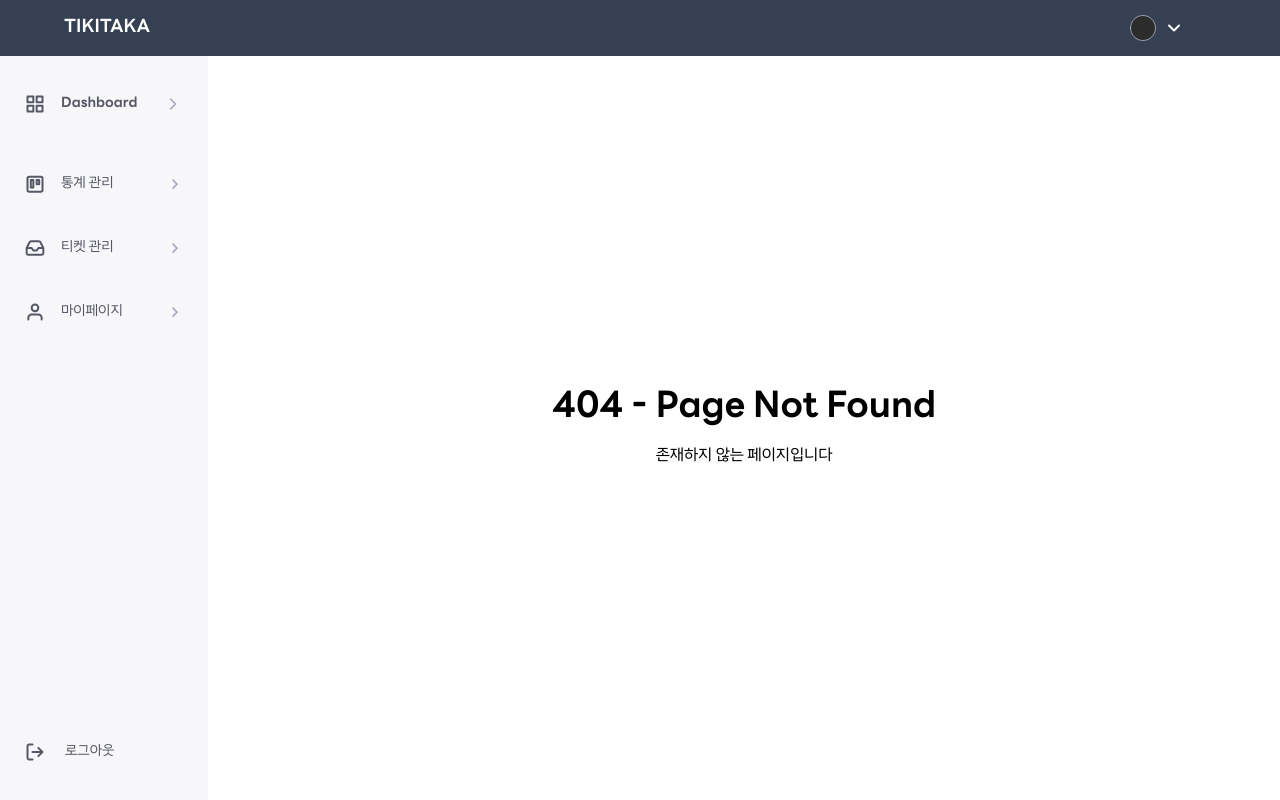
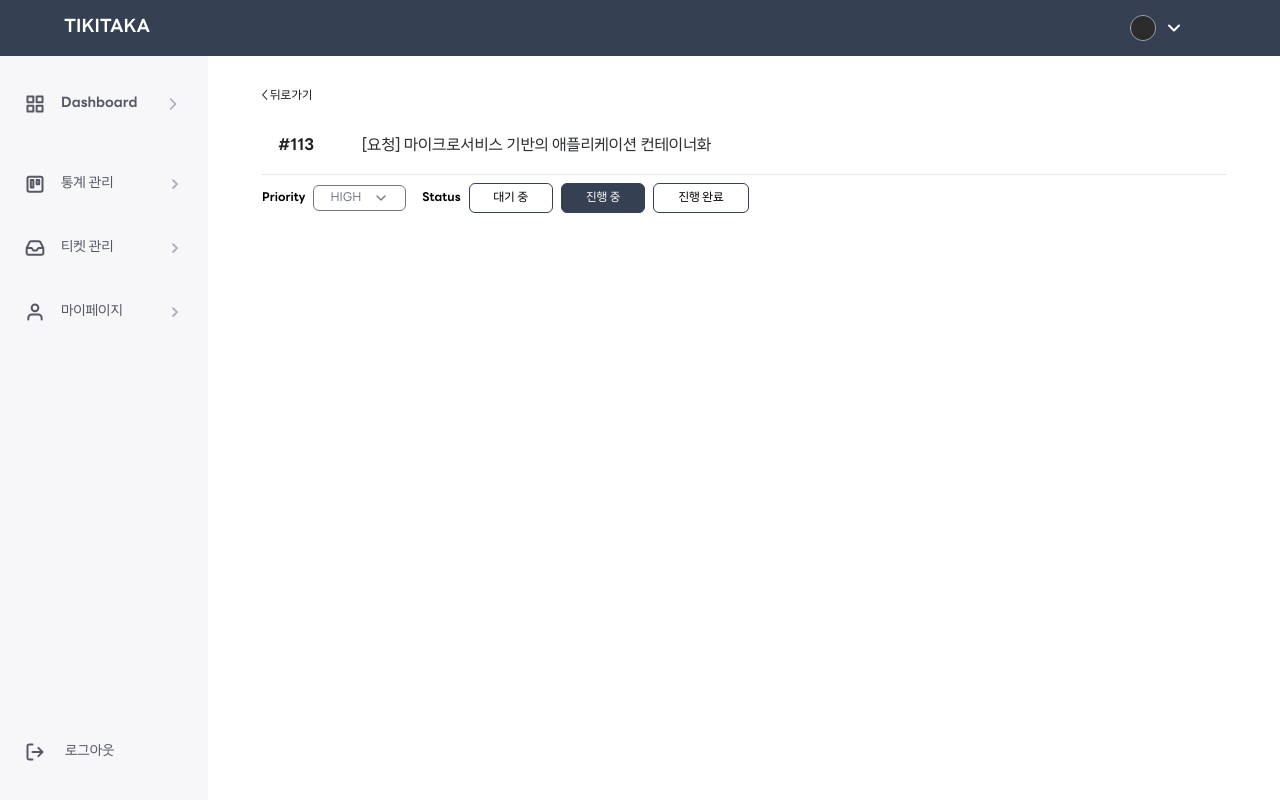
Before and after one commit to lamiiiii/TRILLION-TikiTaka-FE, a React app: page /manager/detail in a window 1280 px wide. Before the commit this address had no page. Built offline with nearby package versions, Linux system fonts and the light colour scheme.

Commit message:
TKT-39 feat: 티켓 세부 페이지 컨테이너 및 statusBar 구현

```diff
--- a/src/App.tsx
+++ b/src/App.tsx
@@ -10,12 +10,14 @@ import ManagerStatistics from './pages/manager/ManagerStatistics';
 import NotFound from './pages/NotFound';
 import ManagerInquiry from './pages/manager/ManagerInquiry';
 import ManagerPwdChange from './pages/manager/ManagerPwdChange';
+import ManagerTicketDetail from './pages/manager/ManagerTicketDetail';
 
 function App() {
   const managerRoutes = [
     {path: '', element: <ManagerHome />},
     {path: 'statistics', element: <ManagerStatistics />},
     {path: 'tickets', element: <ManagerTickets />},
+    {path: 'detail', element: <ManagerTicketDetail />},
     {path: 'inquiry', element: <ManagerInquiry />},
     {path: 'pwdChange', element: <ManagerPwdChange />}, //todo 명칭?
   ];
--- /dev/null
+++ b/src/components/common/Dropdown.tsx
@@ -0,0 +1,69 @@
+import {useState} from 'react';
+
+interface DropdownProps {
+  label: string; // 드롭다운 버튼에 표시될 텍스트
+  options: string[]; // 드롭다운 메뉴 항목
+  onSelect: (value: string) => void; // 선택 시 호출되는 함수
+  defaultSelected?: string; // 기본 선택된 값
+  paddingX?: string; // 드롭다운 버튼의 좌우 여백 (Tailwind 클래스)
+}
+
+export default function DropDown({
+  label,
+  options,
+  onSelect,
+  defaultSelected = label,
+  paddingX = 'px-4', // 기본 여백 값
+}: DropdownProps) {
+  const [isOpen, setIsOpen] = useState(false);
+  const [selected, setSelected] = useState(defaultSelected);
+
+  const handleSelect = (value: string) => {
+    setSelected(value);
+    onSelect(value);
+    setIsOpen(false);
+  };
+
+  return (
+    <div className="relative inline-block">
+      {/* 드롭다운 버튼 */}
+      <button
+        className={`border border-gray-6 rounded-md py-1 ${paddingX} text-gray-6 text-body-regular flex items-center gap-3`}
+        onClick={() => setIsOpen(!isOpen)}
+      >
+        <span className="flex items-center leading-none">{selected}</span>
+        <svg
+          className={`w-4 h-4 transform transition-transform ml-auto ${isOpen ? 'rotate-180' : 'rotate-0'}`}
+          xmlns="http://www.w3.org/2000/svg"
+          viewBox="0 0 24 24"
+          fill="none"
+          stroke="currentColor"
+          strokeWidth="2"
+          strokeLinecap="round"
+          strokeLinejoin="round"
+        >
+          <polyline points="6 9 12 15 18 9"></polyline>
+        </svg>
+      </button>
+
+      {/* 드롭다운 메뉴 */}
+      {isOpen && (
+        <div className="absolute mt-1  bg-white border border-gray-3 rounded-md shadow-lg z-10 w-full">
+          {options.map((option) => (
+            <div
+              key={option}
+              className={`px-4 py-1.5 text-center cursor-pointer leading-none m-2 ${
+                selected === option
+                  ? 'bg-gray-1 border border-gray-2 text-caption-bold rounded-md mx-2'
+                  : 'text-gray-700 text-caption-regular hover:bg-gray-1 rounded-md'
+              }`}
+              onClick={() => handleSelect(option)}
+            >
+              {option}
+            </div>
+          ))}
+        </div>
+      )}
+    </div>
+  );
+}
--- a/src/components/common/TopMenu.tsx
+++ b/src/components/common/TopMenu.tsx
@@ -16,14 +16,14 @@ export default function TopMenu({
     <div className="flex flex-col w-full gap-3 mt-6 whitespace-nowrap">
       <div className="flex justify-between w-full h-8 px-4 py-1 text-base">
         {/* 메뉴 좌측 요소 */}
-        <div className="flex gap-4 font-bold text-gray-12">
+        <div className="flex gap-4 text-gray-12">
           {/* 볼드 폰트 요소 */}
-          <p className=" text-black">{boldBlackText}</p>
-          <p>{boldGrayText}</p>
-          <p>{boldSmText}</p>
+          <p className="text-black font-bold">{boldBlackText}</p>
+          <p className="font-bold">{boldGrayText}</p>
+          <p className="font-bold">{boldSmText}</p>
 
           {/* 레귤러 폰트 요소 */}
-          <p className="font-regular">{regularText}</p>
+          <p className="subtitle-regular">{regularText}</p>
           {/* 버튼 */}
           {btnText && onBtnClick && (
             <button onClick={onBtnClick} className="h-full items-center px-4 bg-main font-regular text-white text-xs rounded">
--- /dev/null
+++ b/src/components/manager/detail/ManagerDetailContainer.tsx
@@ -0,0 +1,20 @@
+import {useNavigate} from 'react-router-dom';
+import TopMenu from '../../common/TopMenu';
+import StatusBar from './StatusBar';
+
+export default function ManagerDetailContainer() {
+  const navigate = useNavigate();
+  const handleGoBack = () => {
+    navigate(-1);
+  };
+
+  return (
+    <div className="flex flex-col pt-[30px] px-[46px]">
+      <button onClick={handleGoBack} className="text-body-regular text-gray-16 text-left">
+        {'< 뒤로가기'}
+      </button>
+      <TopMenu boldBlackText="#113" regularText="[요청] 마이크로서비스 기반의 애플리케이션 컨테이너화" />
+      <StatusBar priority="HIGH" status="진행 중" />
+    </div>
+  );
+}
--- /dev/null
+++ b/src/components/manager/detail/StatusBar.tsx
@@ -0,0 +1,37 @@
+import {useState} from 'react';
+import DropDown from '../../common/Dropdown';
+
+interface StatusBarProps {
+  priority: 'HIGH' | 'MEDIUM' | 'LOW';
+  status: '대기 중' | '진행 중' | '진행 완료';
+}
+
+const STATUS_OPTIONS = ['대기 중', '진행 중', '진행 완료'];
+
+export default function StatusBar({priority, status}: StatusBarProps) {
+  const [selectedPriority, setSelectedPriority] = useState<'HIGH' | 'MEDIUM' | 'LOW'>(priority);
+  const handleStatusSelect = (selectedOption: string) => {
+    setSelectedPriority(selectedOption as 'HIGH' | 'MEDIUM' | 'LOW');
+  };
+
+  return (
+    <div className="flex items-center gap-2 mt-2">
+      <div className="flex items-center gap-2 mr-2">
+        <label className="text-body-bold">Priority</label>
+        <DropDown label="Priority" options={['HIGH', 'MEDIUM', 'LOW']} defaultSelected={selectedPriority} onSelect={handleStatusSelect} />
+      </div>
+      <div className="flex items-center gap-2">
+        <label className="text-body-bold">Status</label>
+
+        {STATUS_OPTIONS.map((option) => (
+          <button
+            key={option}
+            className={`${status === option ? 'bg-main text-white' : 'bg-white-100'} rounded-md py-1 px-6 text-body-regular border border-main`}
+          >
+            {option}
+          </button>
+        ))}
+      </div>
+    </div>
+  );
+}
--- /dev/null
+++ b/src/pages/manager/ManagerTicketDetail.tsx
@@ -0,0 +1,11 @@
+import ManagerDetailContainer from '../../components/manager/detail/ManagerDetailContainer';
+
+export default function ManagerTicketDetail() {
+  return (
+    <div className="top-container">
+      <div className="flex flex-col max-w-1200">
+        <ManagerDetailContainer />
+      </div>
+    </div>
+  );
+}
--- a/src/pages/manager/ManagerTickets.tsx
+++ b/src/pages/manager/ManagerTickets.tsx
@@ -1,11 +1,3 @@
-import TopMenu from '../../components/common/TopMenu';
-
 export default function ManagerTickets() {
-  return (
-    <div className="top-container">
-      <div className="flex flex-col max-w-1200">
-        <TopMenu boldBlackText="담당자 티켓 관리" rightText="티켓 관리 대시보드 바로가기" linkTo="/manager" />
-      </div>
-    </div>
-  );
+  return <div className="flex flex-col"></div>;
 }
```
